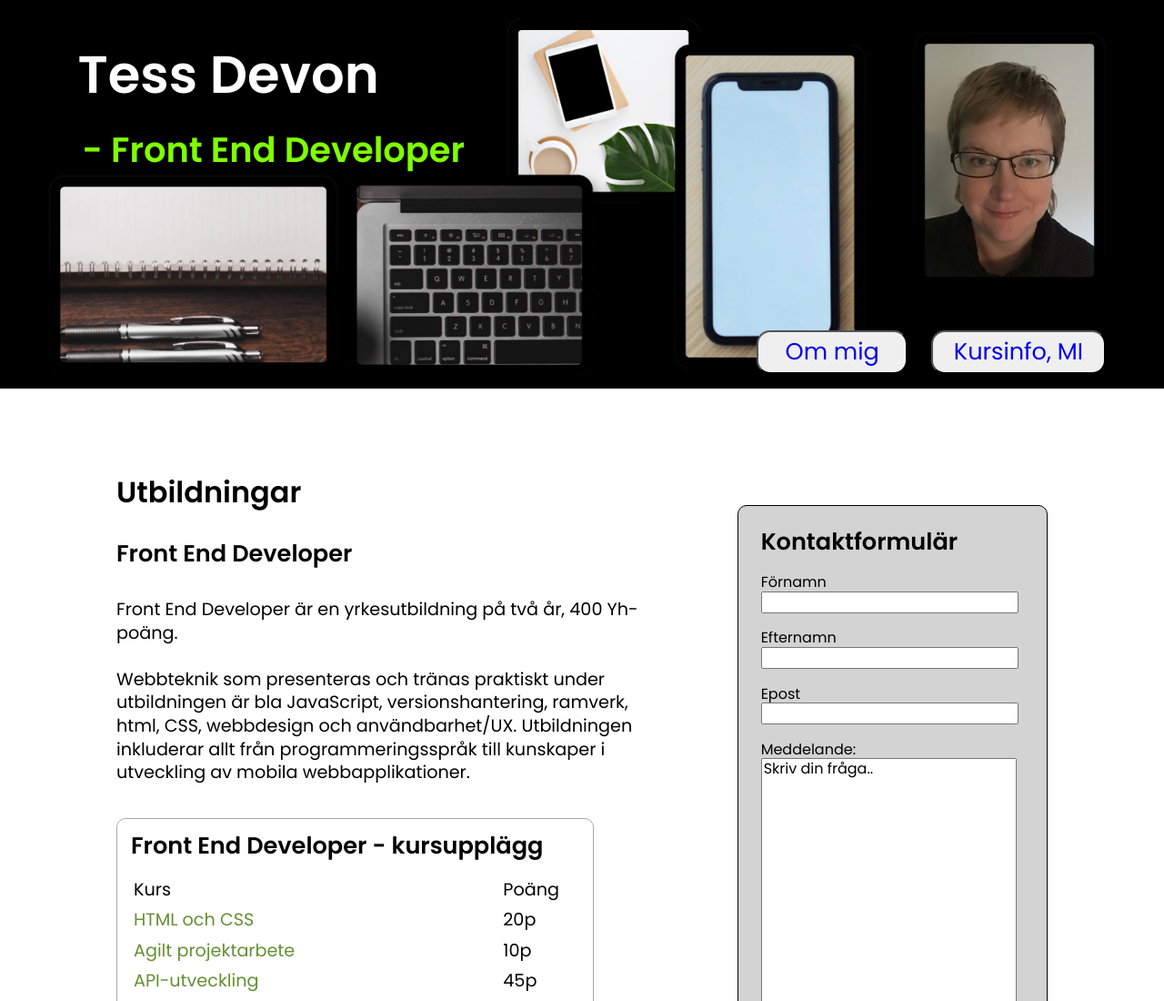
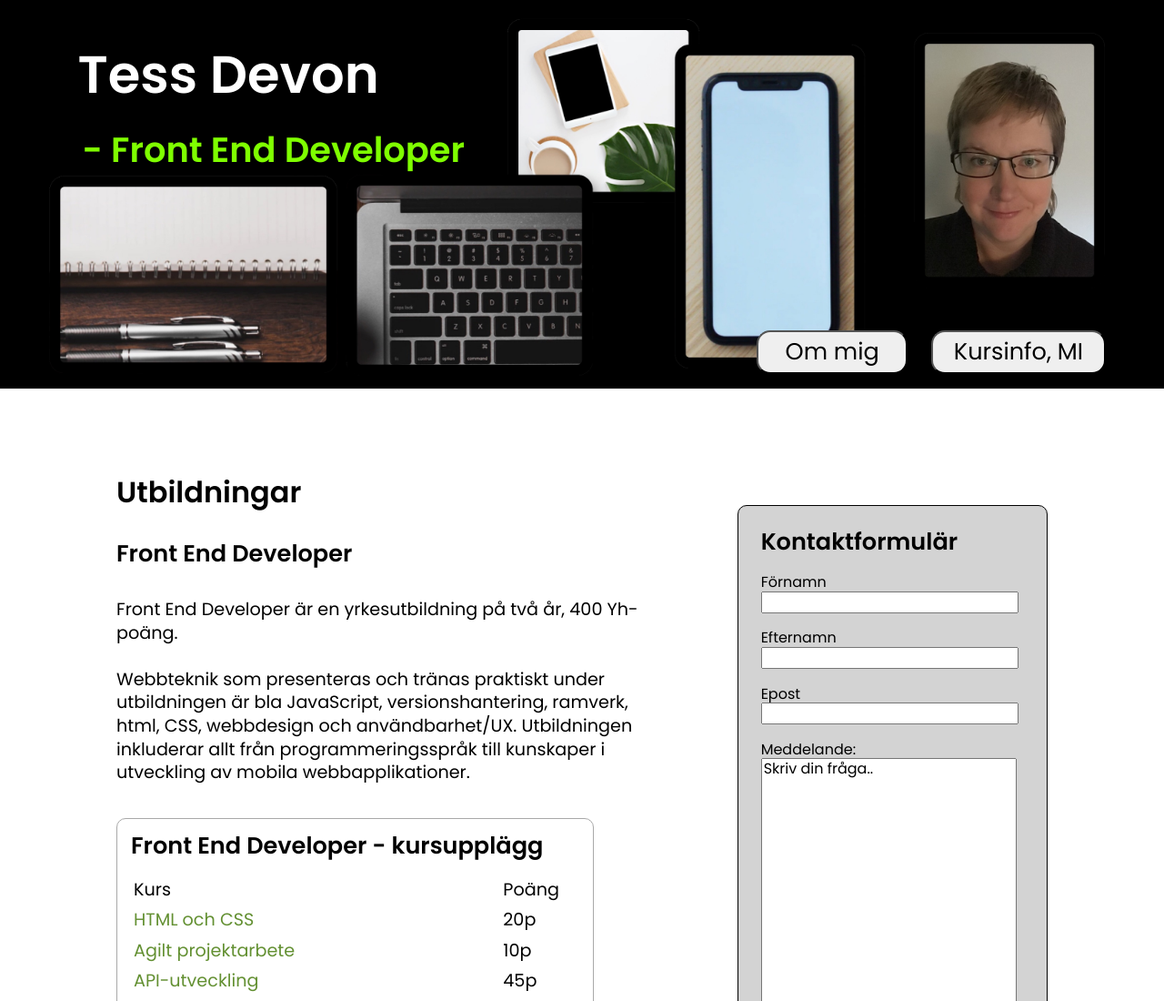
Before and after one commit to TessDevon/CV-with-CSS, a website built with Parcel: page index.html in a window 1280 px wide. Shown: the top 1100 px of the page at 91% size. Built offline with nearby package versions, Linux system fonts and the light colour scheme.

Commit message:
Fixed buttons in header

```diff
--- a/index.html
+++ b/index.html
@@ -39,14 +39,10 @@
       </div>
       <ul class="header_ul">
         <li>
-          <button class="header_button1">
-            <a class="header_link" href="about.html">Om mig</a>
-          </button>
+          <a class="header_link" href="about.html"><button class="header_button1">Om mig</button></a>
         </li>
         <li>
-          <button class="header_button2">
-            <a class="header_link" href="edu.html">Kursinfo, MI</a>
-          </button>
+            <a class="header_link" href="edu.html"><button class="header_button2">Kursinfo, MI</button></a>
         </li>
       </ul>
     </header>
```
